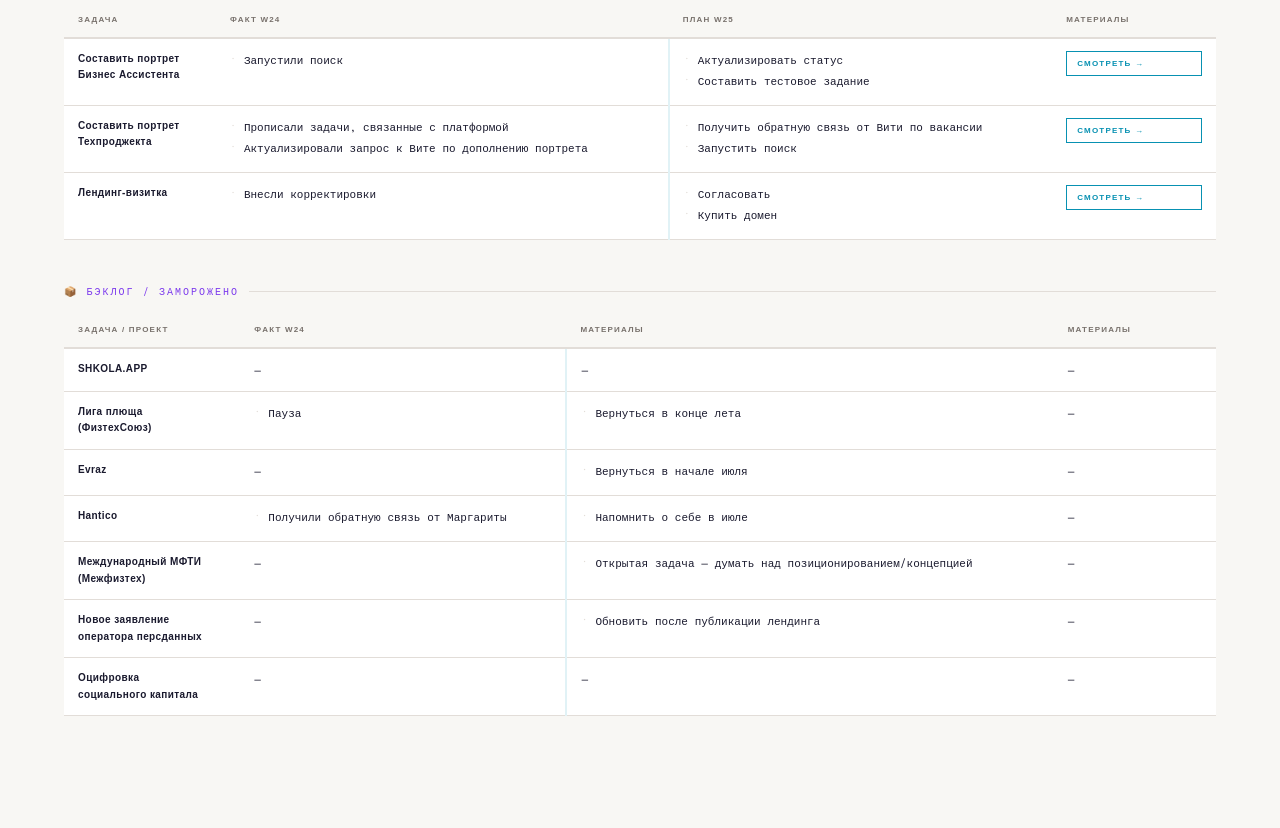
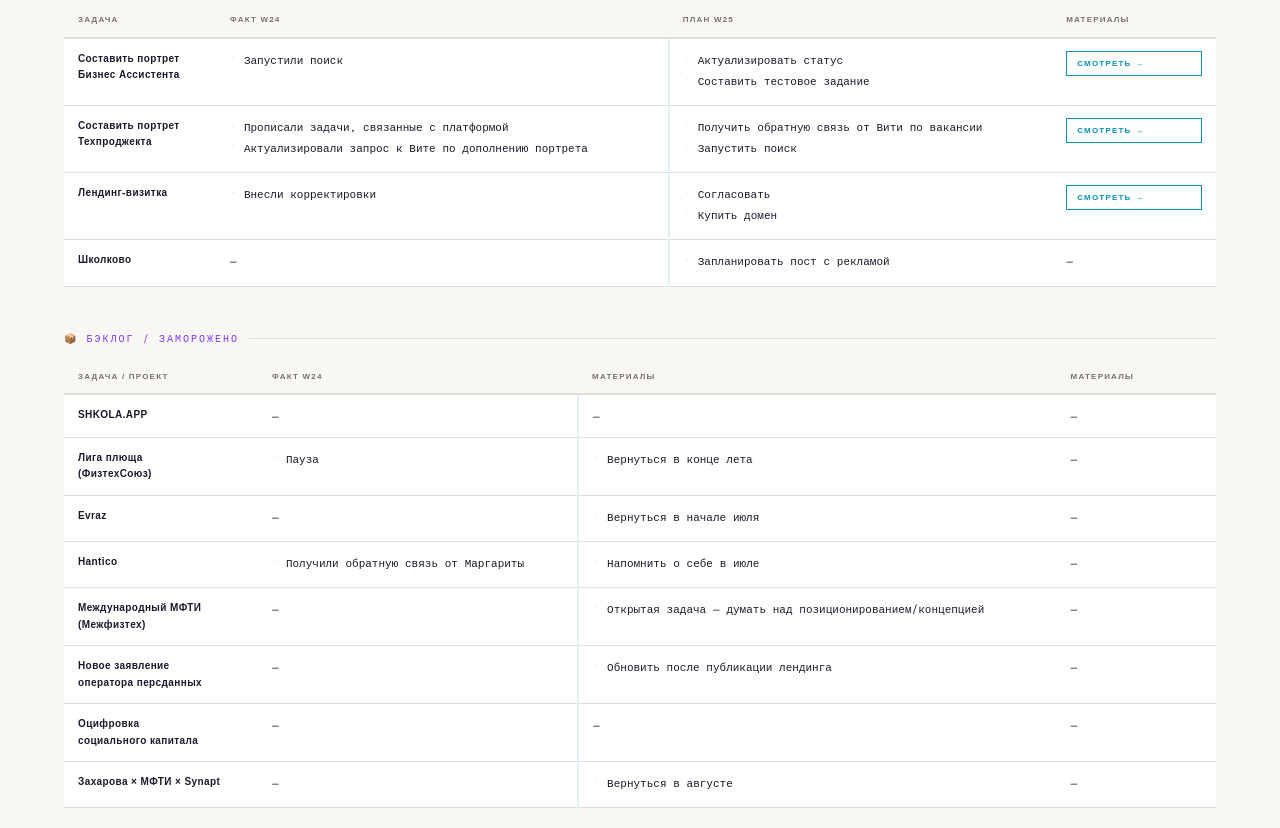
Before and after one commit to xparfenova-wq/oreshkin-dashboard, a plain HTML site: page 2026-май-dashboard.html in a window 1280 px wide. Shown: the part 2292-3120 px from the top of the page. Drawn offline with nearby package versions, Linux system fonts and the light colour scheme; a web font is replaced by a local one.

Commit message:
W25: добавлены Захарова×МФТИ×Synapt (бэклог) и Школково (внутреннее)

```diff
--- a/2026-май-dashboard.html
+++ b/2026-май-dashboard.html
@@ -3163,6 +3163,15 @@
             <a href="https://anton-site-omega.vercel.app" target="_blank" class="open-btn">Смотреть →</a>
           </td>
           </tr>
+
+          <tr>
+            <td class="pname">Школково</td>
+            <td class="col-fact">—</td>
+            <td class="col-next"><ul class="li">
+              <li>Запланировать пост с рекламой</li>
+            </ul></td>
+            <td class="col-goal">—</td>
+          </tr>
         </tbody>
       </table>
       </div>
@@ -3233,6 +3242,15 @@
             <td class="pname">Оцифровка<br>социального капитала</td>
             <td class="col-fact">—</td>
             <td class="col-next">—</td>
+            <td class="col-goal">—</td>
+          </tr>
+
+          <tr>
+            <td class="pname">Захарова × МФТИ × Synapt</td>
+            <td class="col-fact">—</td>
+            <td class="col-next"><ul class="li">
+              <li>Вернуться в августе</li>
+            </ul></td>
             <td class="col-goal">—</td>
           </tr>
         </tbody>
```
